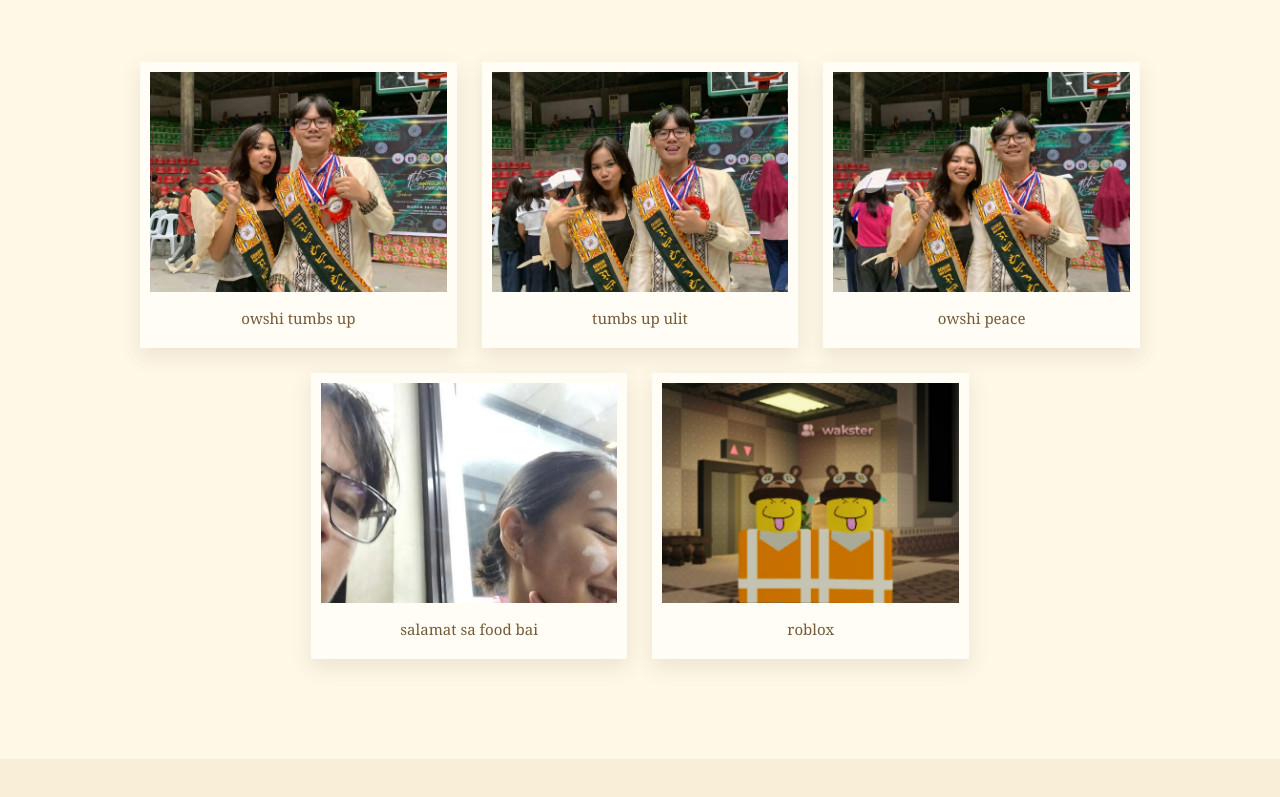
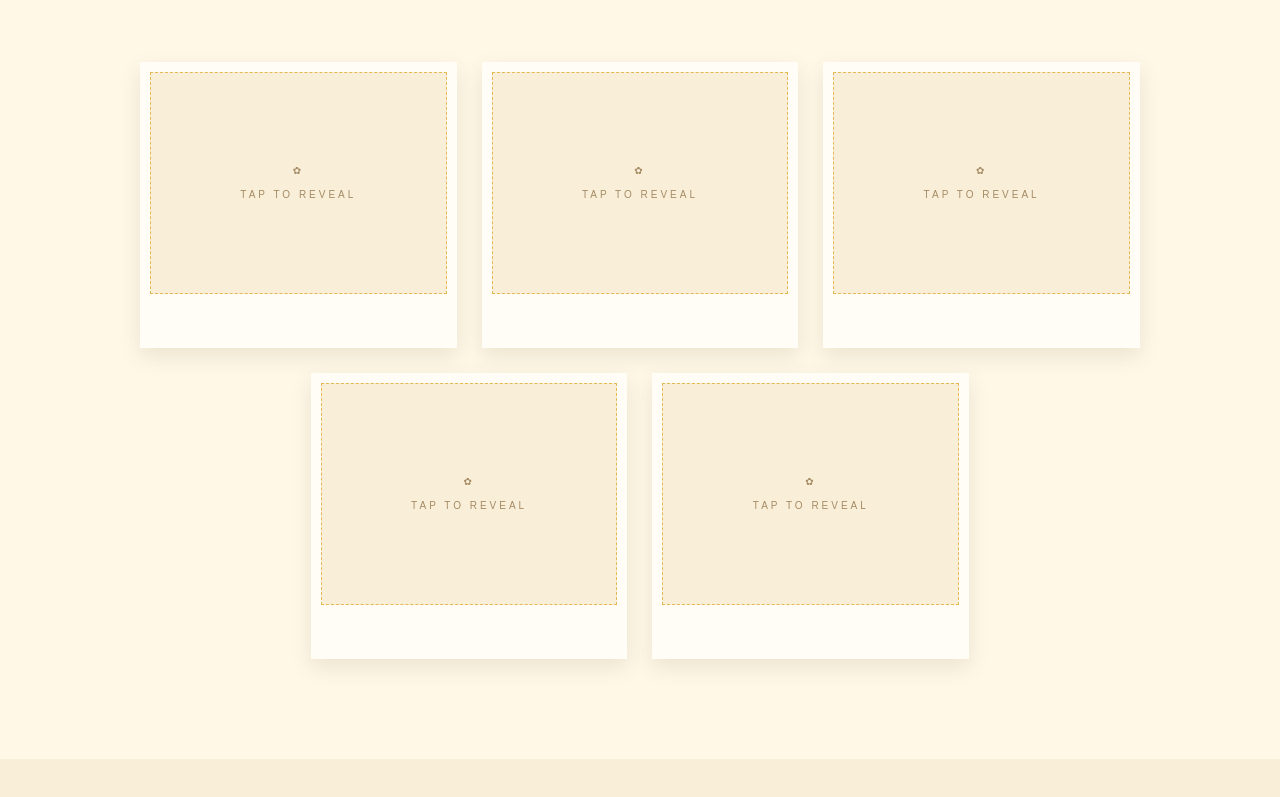
Before and after one commit to hramirez-hue/bday, a plain HTML site: page index.html in a window 1280 px wide. Shown: the part 2079-2876 px from the top of the page. Drawn offline with Linux system fonts and the light colour scheme.

Commit message:
Add styles for covered photos and reveal effect

```diff
--- a/enhance.css
+++ b/enhance.css
@@ -78,6 +78,67 @@
 }
 
 
+/* Covered photos (click to reveal) */
+.polaroid::after,
+.memory-card::after {
+    content: "\273F\A TAP TO REVEAL";
+    white-space: pre-line;
+    position: absolute;
+    top: 12px;
+    left: 12px;
+    right: 12px;
+    height: 230px;
+    z-index: 2;
+    display: flex;
+    align-items: center;
+    justify-content: center;
+    text-align: center;
+    background: var(--section);
+    color: var(--muted);
+    border: 1px dashed var(--accent);
+    font-family: Arial, sans-serif;
+    font-size: 10px;
+    letter-spacing: 3px;
+    line-height: 2.4;
+    pointer-events: none;
+    opacity: 0;
+    transition: opacity 0.6s ease;
+}
+
+.memory-card::after {
+    top: 10px;
+    left: 10px;
+    right: 10px;
+    height: 220px;
+}
+
+.polaroid.photo-covered::after,
+.memory-card.photo-covered::after {
+    opacity: 1;
+}
+
+.polaroid.photo-covered:hover::after,
+.memory-card.photo-covered:hover::after {
+    color: var(--text);
+}
+
+/* Hide the caption under a photo until it's revealed */
+.polaroid > p,
+.memory-card > p {
+    transition: opacity 0.6s ease;
+}
+
+.photo-covered > p {
+    opacity: 0;
+}
+
+@media (max-width: 700px) {
+    .memory-card::after {
+        height: 170px;
+    }
+}
+
+
 /* Copy button on the review receipt */
 .receipt-copy {
     margin-bottom: 12px;
```
